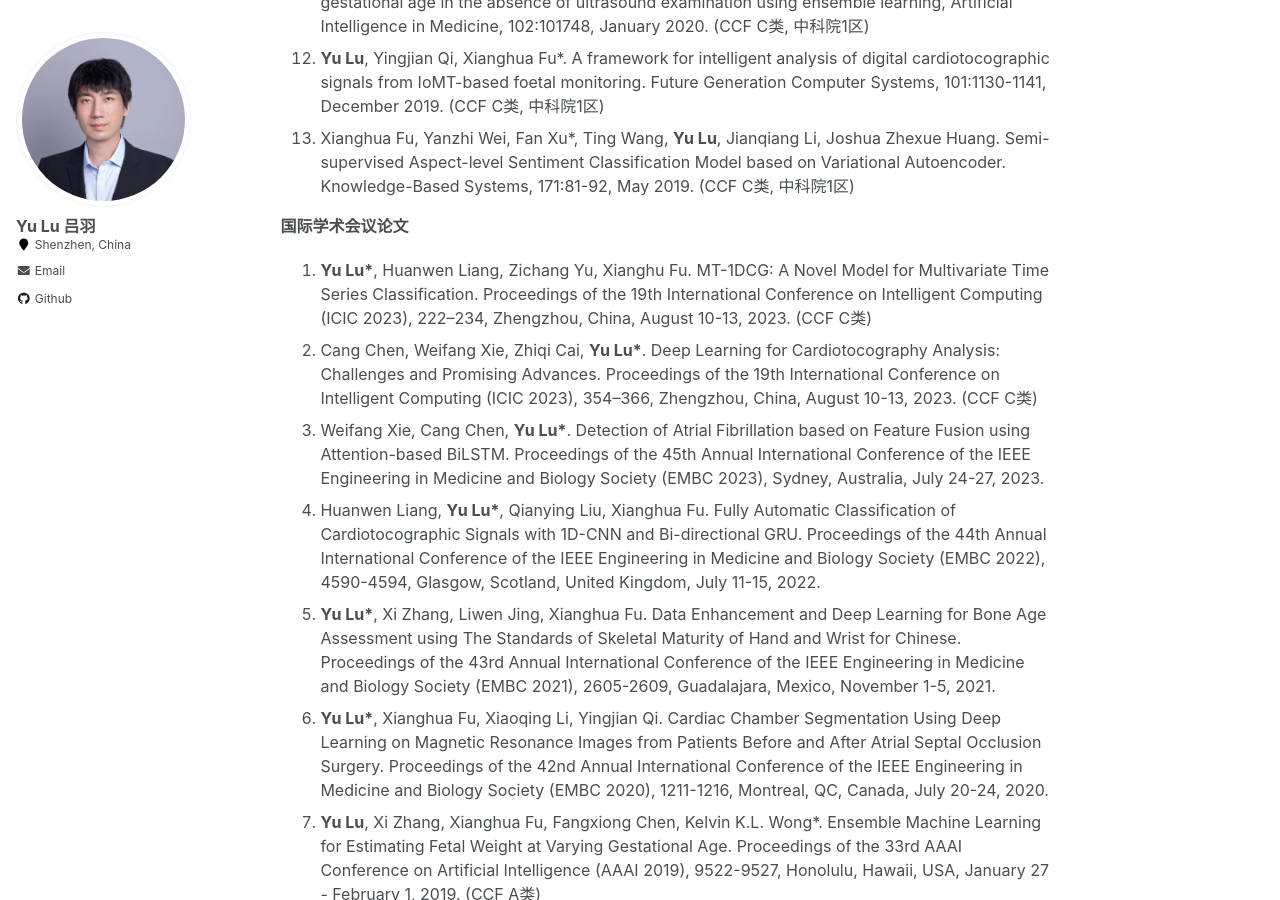
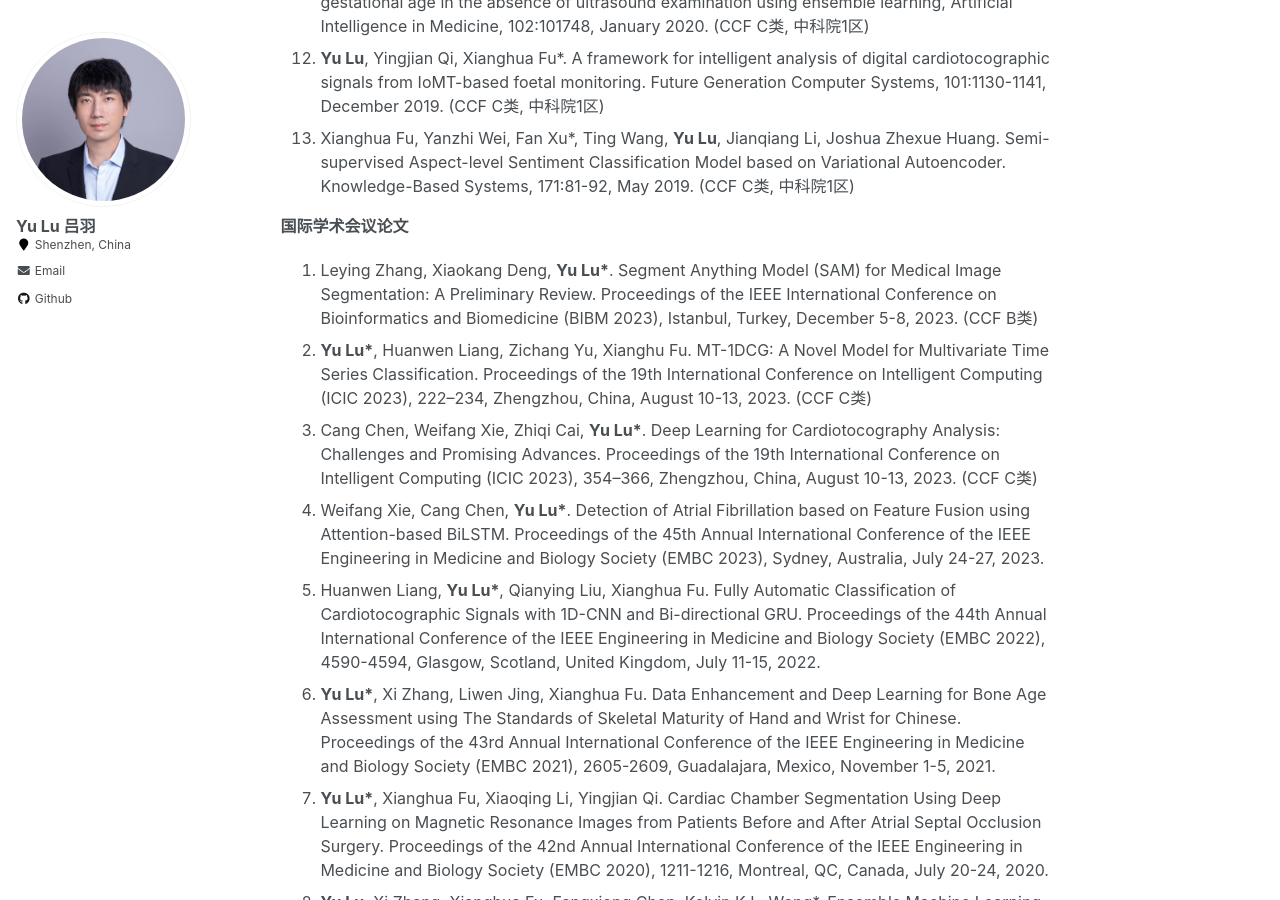
Before and after one commit to YukariUmezawa/lvyu.github.io, a Jekyll site: the page built from _pages/about.md, in a window 1280 px wide and 900 px high, scrolled down 3597 px. Built offline with Jekyll 4.4.1, drawn with Linux system fonts in a browser that asks for light colours.

Commit message:
Update about.md

```diff
--- a/_pages/about.md
+++ b/_pages/about.md
@@ -101,6 +101,7 @@ News
 
 ***国际学术会议论文***
 
+1. Leying Zhang, Xiaokang Deng, __Yu Lu*__. Segment Anything Model (SAM) for Medical Image Segmentation: A Preliminary Review. Proceedings of the IEEE International Conference on Bioinformatics and Biomedicine (BIBM 2023), Istanbul, Turkey, December 5-8, 2023. (CCF B类)
 1. __Yu Lu*__, Huanwen Liang, Zichang Yu, Xianghu Fu. MT-1DCG: A Novel Model for Multivariate Time Series Classification. Proceedings of the 19th International Conference on Intelligent Computing (ICIC 2023), 222–234, Zhengzhou, China, August 10-13, 2023. (CCF C类)
 2. Cang Chen, Weifang Xie, Zhiqi Cai, __Yu Lu*__. Deep Learning for Cardiotocography Analysis: Challenges and Promising Advances. Proceedings of the 19th International Conference on Intelligent Computing (ICIC 2023), 354–366, Zhengzhou, China, August 10-13, 2023. (CCF C类)
 3. Weifang Xie, Cang Chen, __Yu Lu*__. Detection of Atrial Fibrillation based on Feature Fusion using Attention-based BiLSTM. Proceedings of the 45th Annual International Conference of the IEEE Engineering in Medicine and Biology Society (EMBC 2023), Sydney, Australia, July 24-27, 2023.
```
